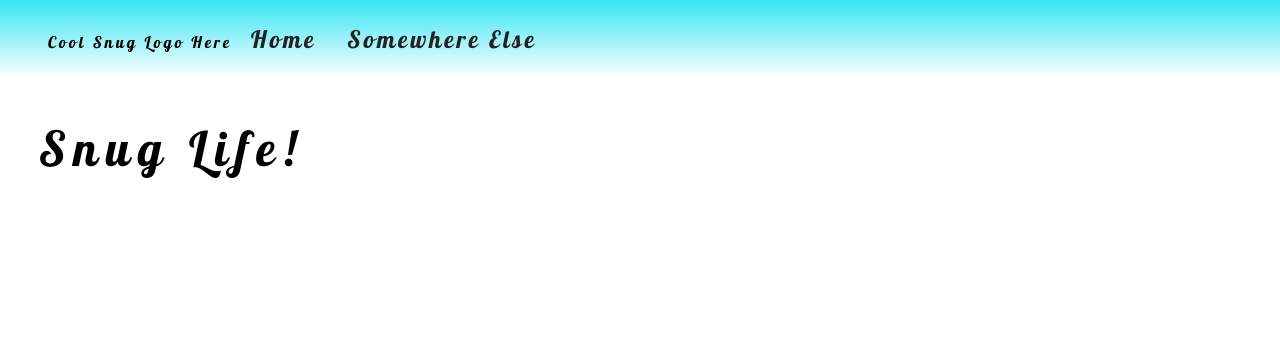
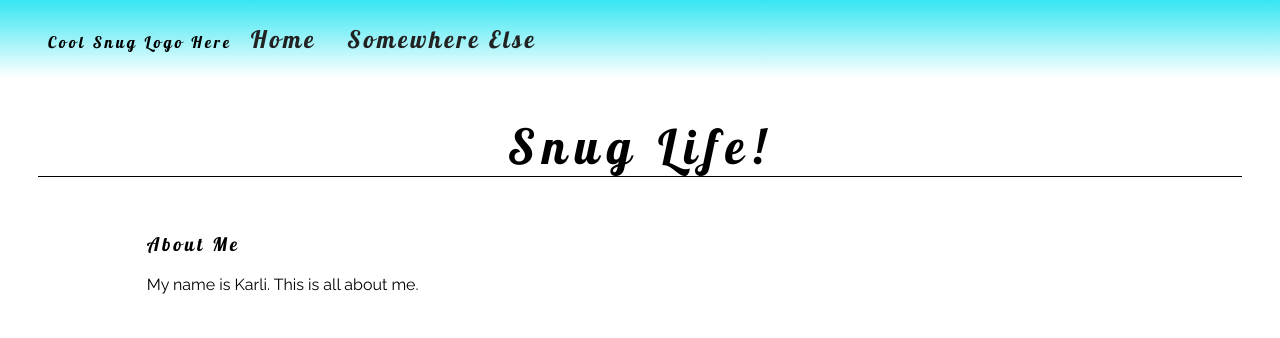
Before and after one commit to jwarren116/karlico, a Django app: page / in a window 1280 px wide. Shown: the top 338 px of the page. Run offline with Django 3.2, Linux system fonts and the light colour scheme; data that the repository does not hold is empty.

Commit message:
CSS tweaks to template; Add additional fields from model to template

```diff
--- a/blog/templates/blog/index.html
+++ b/blog/templates/blog/index.html
@@ -3,11 +3,22 @@
 
 {% block body %}
 
-    <h1>Snug Life!</h1>
+  <h1 class="heading">Snug Life!</h1>
 
+  <section class="left-float">
     {% for post in posts %}
-    <h2>{{ post.title }}</h2>
-    <p>{{ post.content }}</p>
+    <div class="container post">
+      <h2>{{ post.title }} <small class="date-stamp">{{ post.created }}</small></h2>
+      <p>{{ post.content }}</p>
+    </div>
     {% endfor %}
+  </section>
+
+  <section class="right-float">
+    <div id="about">
+      <h3>About Me</h3>
+      <p>My name is Karli. This is all about me.</p>
+    </div>
+  </section>
 
 {% endblock %}
```
